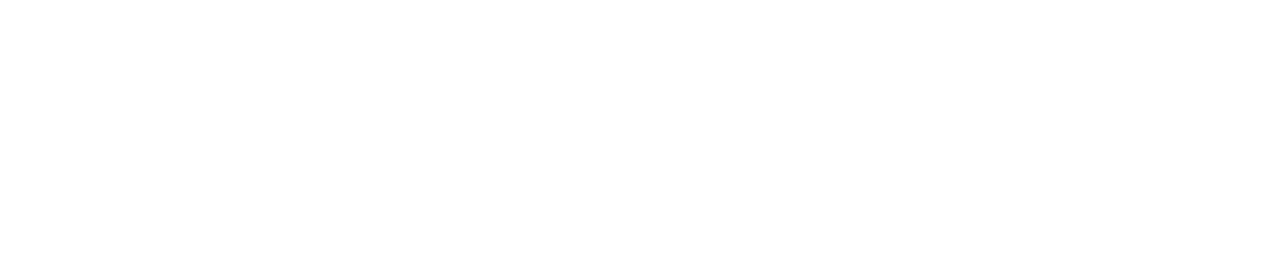
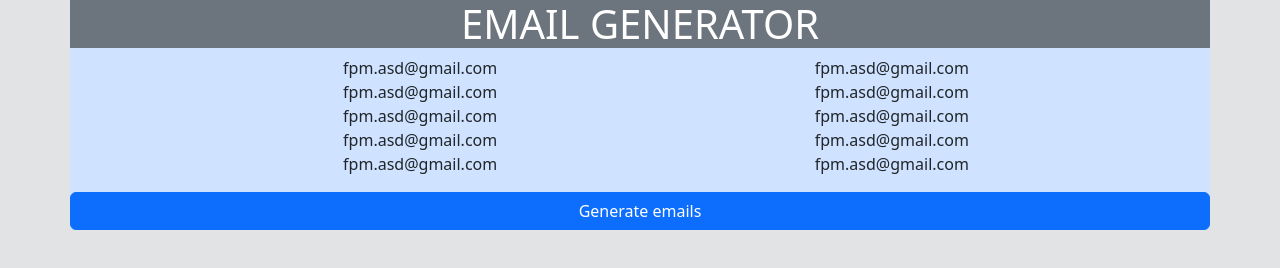
Before and after one commit to feffe17/js-email-list, a plain HTML site: page index.html in a window 1280 px wide. Drawn offline with nearby package versions, Linux system fonts and the light colour scheme.

Commit message:
[WIP] add mark up and bts-css

```diff
--- a/index.html
+++ b/index.html
@@ -1,14 +1,39 @@
 <!DOCTYPE html>
 <html lang="en">
+
 <head>
     <meta charset="UTF-8">
     <meta name="viewport" content="width=device-width, initial-scale=1.0">
     <title>Document</title>
+    <link href="https://cdn.jsdelivr.net/npm/bootstrap@5.3.3/dist/css/bootstrap.min.css" rel="stylesheet"
+        integrity="sha384-QWTKZyjpPEjISv5WaRU9OFeRpok6YctnYmDr5pNlyT2bRjXh0JMhjY6hW+ALEwIH" crossorigin="anonymous">
 </head>
-<body>
 
+<body class="bg-secondary-subtle">
+    <div class="container bg-primary-subtle p-0">
+        <h1 class="text-center text-white bg-secondary">EMAIL GENERATOR</h1>
+        <ul class="row justify-content-center">
+            <li class="col-5 d-flex justify-content-center">fpm.asd@gmail.com</li>
+            <li class="col-5 d-flex justify-content-center">fpm.asd@gmail.com</li>
+            <li class="col-5 d-flex justify-content-center">fpm.asd@gmail.com</li>
+            <li class="col-5 d-flex justify-content-center">fpm.asd@gmail.com</li>
+            <li class="col-5 d-flex justify-content-center">fpm.asd@gmail.com</li>
+            <li class="col-5 d-flex justify-content-center">fpm.asd@gmail.com</li>
+            <li class="col-5 d-flex justify-content-center">fpm.asd@gmail.com</li>
+            <li class="col-5 d-flex justify-content-center">fpm.asd@gmail.com</li>
+            <li class="col-5 d-flex justify-content-center">fpm.asd@gmail.com</li>
+            <li class="col-5 d-flex justify-content-center">fpm.asd@gmail.com</li>
+        </ul>
+        <div class="d-grid gap-2">
+            <button type="button" name="" id="" class="btn btn-primary">
+                Generate emails
+            </button>
+        </div>
+
+    </div>
 
 
     <script src="./script.js"></script>
 </body>
+
 </html>
--- a/script.js
+++ b/script.js
@@ -1,4 +1,5 @@
-/*Attraverso l'apposita API di Boolean https://flynn.boolean.careers/exercises/api/random/mail generare 10 indirizzi email e stamparli in pagina all'interno di una lista.
+/*Attraverso l'apposita API di Boolean https://flynn.boolean.careers/exercises/api/random/mail generare 10
+indirizzi email e stamparli in pagina all'interno di una lista.
 Bonus
 Abbellire con CSS o Bootstrap
 Inserire un bottone che al click fetchi altre 10 mail (sostituendo le altre)*/
```
